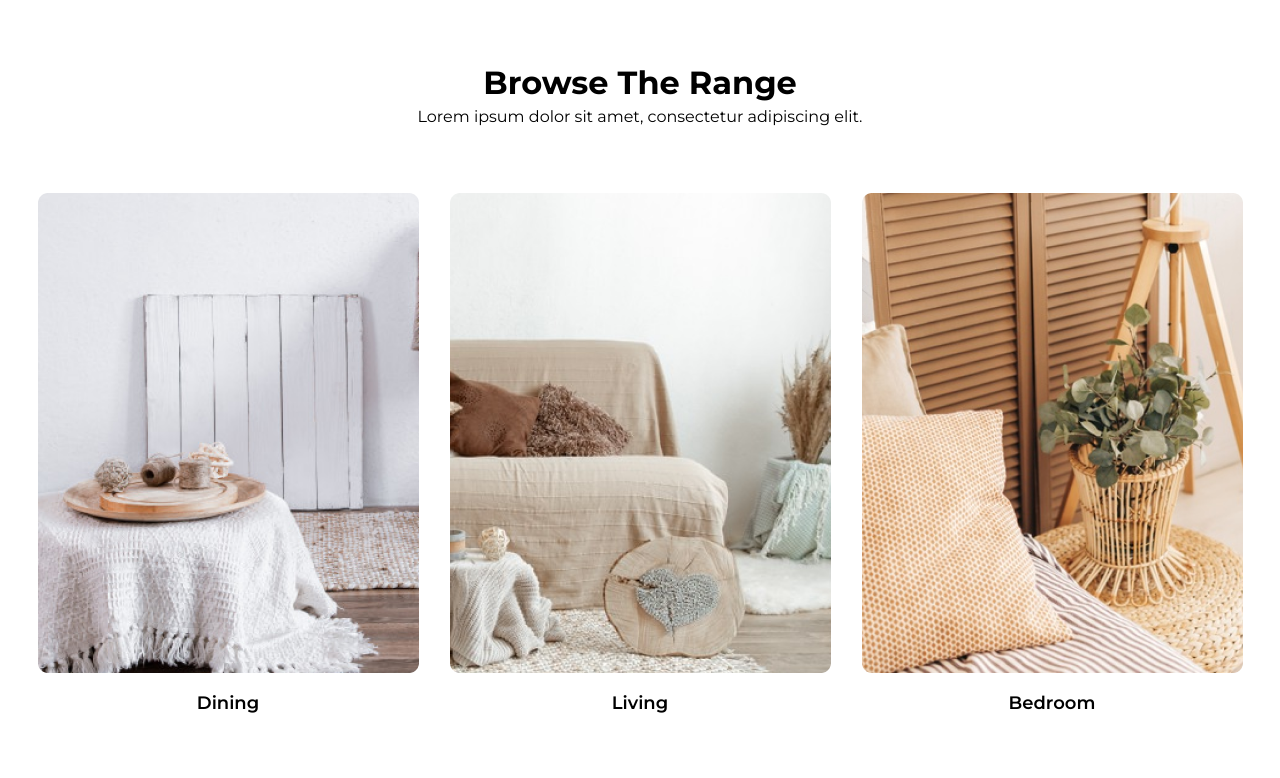
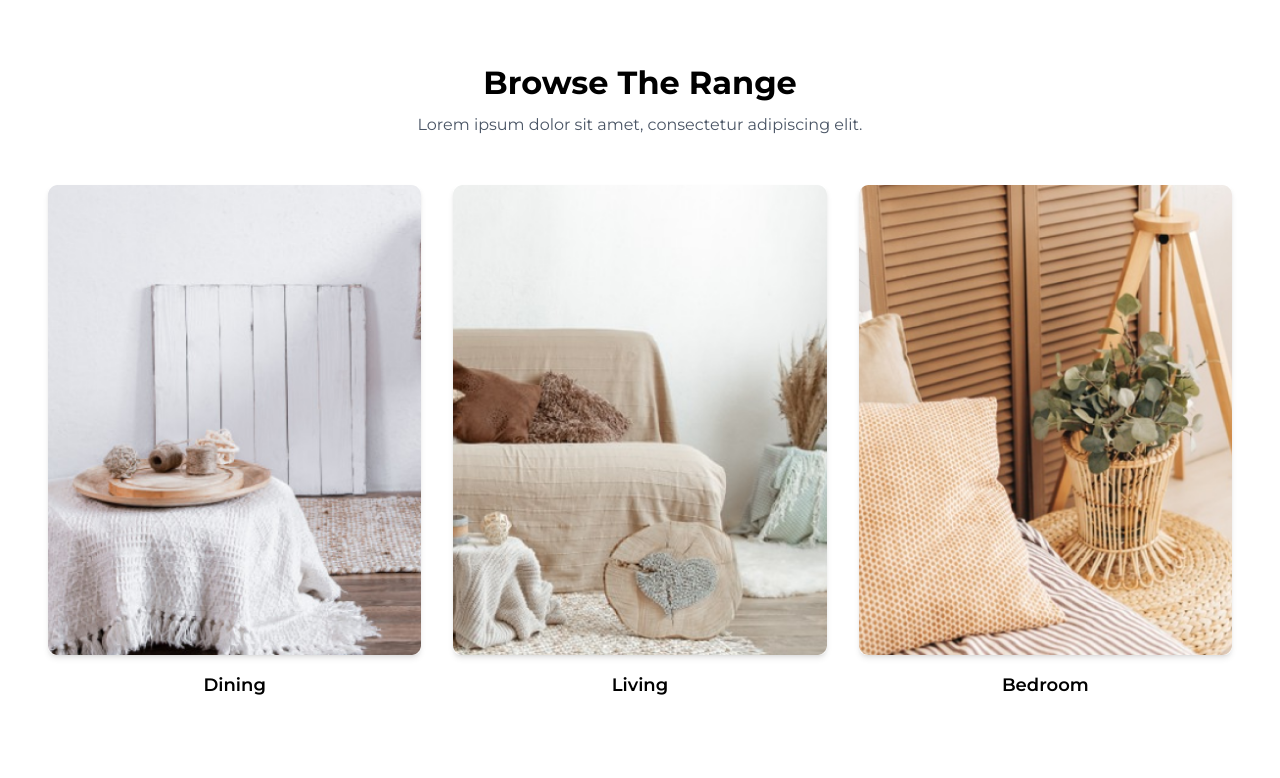
Before and after one commit to harshhhx/FurniroByHarsh, a React (Vite) app in the folder client/: page / in a window 1280 px wide. Shown: the part 802-1580 px from the top of the page. Built offline with nearby package versions, Linux system fonts and the light colour scheme.

Commit message:
Update Browse.jsx

```diff
--- a/client/src/components/Home/Browse.jsx
+++ b/client/src/components/Home/Browse.jsx
@@ -2,25 +2,59 @@ import React from "react";
 
 const Browse = () => {
   return (
-    <section className="container mx-auto px-8 py-16">
+    <section className="container mx-auto px-6 py-16 sm:px-8 lg:px-12">
+      {/* Section Header */}
       <div className="text-center">
         <h1 className="font-poppins text-2xl font-bold md:text-[32px]">
           Browse The Range
         </h1>
-        <p>Lorem ipsum dolor sit amet, consectetur adipiscing elit.</p>
+        <p className="mt-2 text-sm text-gray-600 md:text-base">
+          Lorem ipsum dolor sit amet, consectetur adipiscing elit.
+        </p>
       </div>
-      <div className="grid grid-cols-1 justify-items-center gap-5 pt-16 md:grid-cols-2 lg:grid-cols-3">
-        <div className="flex flex-col items-center">
-          <img src="/assets/browse-item-1.png" alt="Dining" className="rounded-lg" />
-          <span className="mt-4 font-poppins text-lg font-semibold">Dining</span>
+
+      {/* Cards */}
+      <div className="grid grid-cols-1 gap-8 pt-12 sm:grid-cols-2 lg:grid-cols-3">
+        {/* Card 1 */}
+        <div className="flex flex-col items-center text-center">
+          <div className="overflow-hidden rounded-lg shadow-md transition-transform duration-300 hover:scale-105 hover:shadow-xl">
+            <img
+              src="/assets/browse-item-1.png"
+              alt="Dining"
+              className="h-auto w-full object-cover"
+            />
+          </div>
+          <span className="mt-4 font-poppins text-lg font-semibold">
+            Dining
+          </span>
         </div>
-        <div className="flex flex-col items-center">
-          <img src="/assets/browse-item-2.png" alt="Living" className="rounded-lg" />
-          <span className="mt-4 font-poppins text-lg font-semibold">Living</span>
+
+        {/* Card 2 */}
+        <div className="flex flex-col items-center text-center">
+          <div className="overflow-hidden rounded-lg shadow-md transition-transform duration-300 hover:scale-105 hover:shadow-xl">
+            <img
+              src="/assets/browse-item-2.png"
+              alt="Living"
+              className="h-auto w-full object-cover"
+            />
+          </div>
+          <span className="mt-4 font-poppins text-lg font-semibold">
+            Living
+          </span>
         </div>
-        <div className="flex flex-col items-center">
-          <img src="/assets/browse-item-3.png" alt="Bedroom" className="rounded-lg" />
-          <span className="mt-4 font-poppins text-lg font-semibold">Bedroom</span>
+
+        {/* Card 3 */}
+        <div className="flex flex-col items-center text-center">
+          <div className="overflow-hidden rounded-lg shadow-md transition-transform duration-300 hover:scale-105 hover:shadow-xl">
+            <img
+              src="/assets/browse-item-3.png"
+              alt="Bedroom"
+              className="h-auto w-full object-cover"
+            />
+          </div>
+          <span className="mt-4 font-poppins text-lg font-semibold">
+            Bedroom
+          </span>
         </div>
       </div>
     </section>
```
